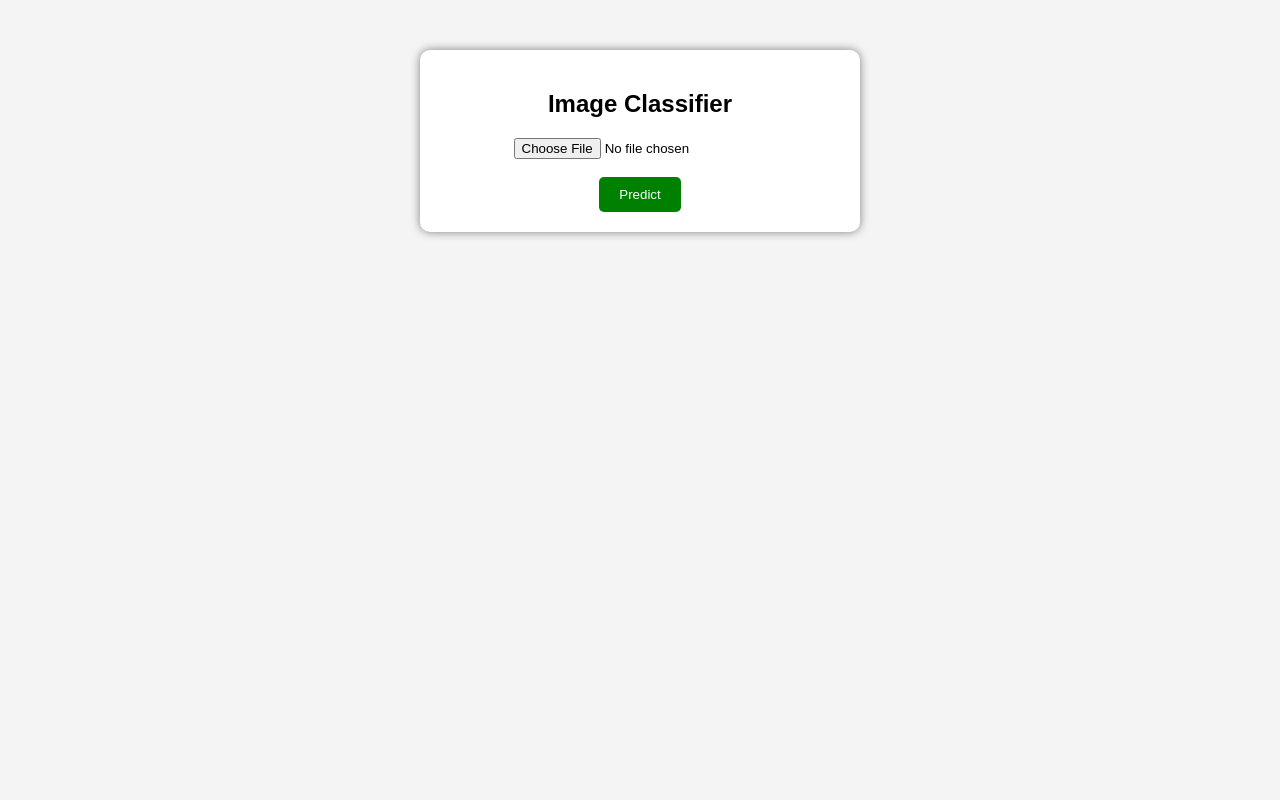
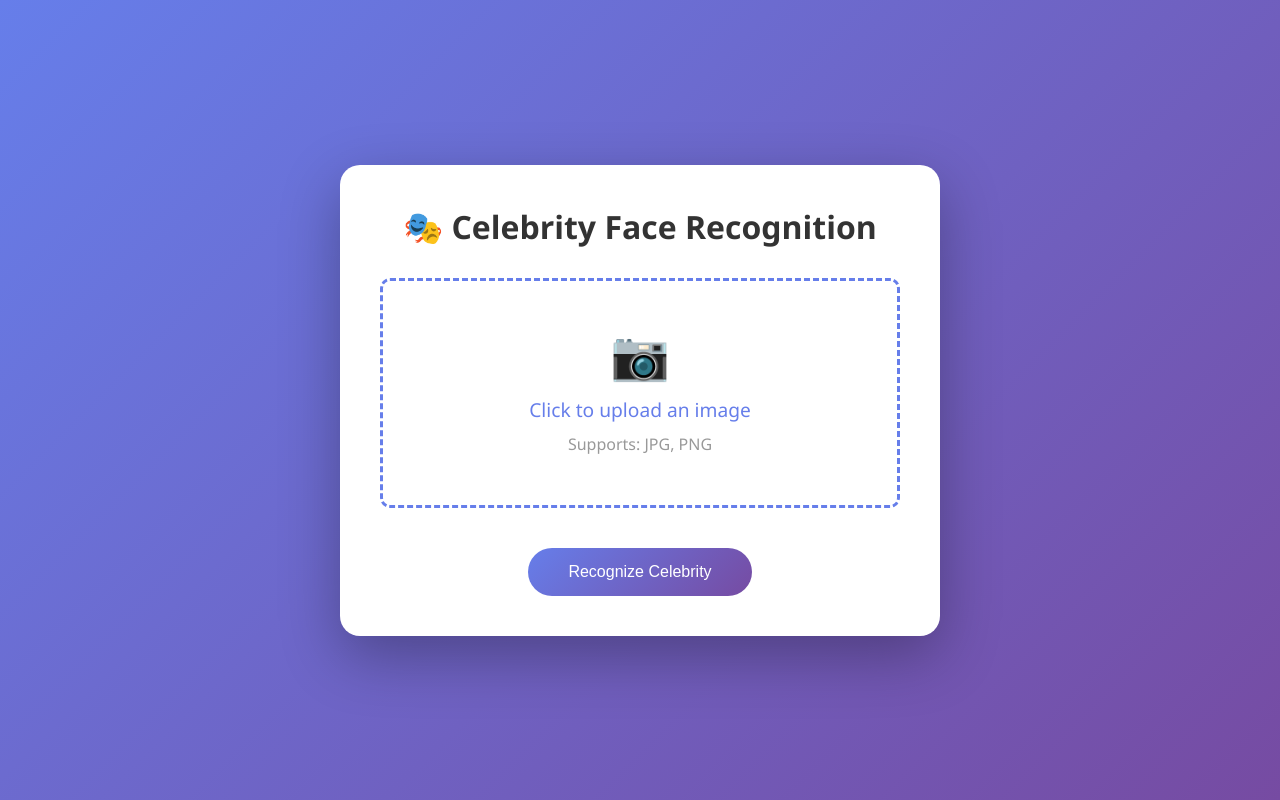
Before and after one commit to mosammunjapara-afk/model, a Flask app: page / in a window 1280 px wide. Run offline with Flask 3, Linux system fonts and the light colour scheme.

Commit message:
Revamp index.html for Celebrity Face Recognition

```diff
--- a/templates/index.html
+++ b/templates/index.html
@@ -1,59 +1,152 @@
 <!DOCTYPE html>
-<html>
+<html lang="en">
 <head>
-    <title>Fruit Image Prediction</title>
+    <meta charset="UTF-8">
+    <meta name="viewport" content="width=device-width, initial-scale=1.0">
+    <title>Celebrity Face Recognition</title>
     <style>
+        * {
+            margin: 0;
+            padding: 0;
+            box-sizing: border-box;
+        }
+
         body {
-            font-family: Arial;
-            background: #f4f4f4;
+            font-family: 'Segoe UI', Tahoma, Geneva, Verdana, sans-serif;
+            background: linear-gradient(135deg, #667eea 0%, #764ba2 100%);
+            min-height: 100vh;
+            display: flex;
+            justify-content: center;
+            align-items: center;
+            padding: 20px;
+        }
+
+        .container {
+            background: white;
+            padding: 40px;
+            border-radius: 20px;
+            box-shadow: 0 20px 60px rgba(0, 0, 0, 0.3);
+            max-width: 600px;
+            width: 100%;
+        }
+
+        h1 {
+            text-align: center;
+            color: #333;
+            margin-bottom: 30px;
+            font-size: 2em;
+        }
+
+        .upload-area {
+            border: 3px dashed #667eea;
+            border-radius: 10px;
+            padding: 40px;
+            text-align: center;
+            margin-bottom: 20px;
+            cursor: pointer;
+            transition: all 0.3s;
+        }
+
+        .upload-area:hover {
+            border-color: #764ba2;
+            background: #f8f9ff;
+        }
+
+        input[type="file"] {
+            display: none;
+        }
+
+        .upload-btn {
+            background: linear-gradient(135deg, #667eea 0%, #764ba2 100%);
+            color: white;
+            padding: 15px 40px;
+            border: none;
+            border-radius: 50px;
+            font-size: 16px;
+            cursor: pointer;
+            transition: transform 0.2s;
+            margin-top: 20px;
+        }
+
+        .upload-btn:hover {
+            transform: scale(1.05);
+        }
+
+        .result-area {
+            margin-top: 30px;
             text-align: center;
         }
-        .box {
-            background: white;
-            padding: 20px;
-            width: 400px;
-            margin: auto;
-            margin-top: 50px;
+
+        .uploaded-img {
+            max-width: 100%;
             border-radius: 10px;
-            box-shadow: 0 0 10px gray;
+            margin-bottom: 20px;
+            box-shadow: 0 5px 15px rgba(0, 0, 0, 0.2);
         }
-        img {
-            width: 200px;
+
+        .prediction {
+            font-size: 2em;
+            color: #667eea;
+            font-weight: bold;
+            margin: 20px 0;
+        }
+
+        .confidence {
+            font-size: 1.2em;
+            color: #666;
+        }
+
+        .file-name {
+            color: #667eea;
+            font-weight: 500;
             margin-top: 10px;
-            border-radius: 10px;
-        }
-        button {
-            padding: 10px 20px;
-            background: green;
-            color: white;
-            border: none;
-            cursor: pointer;
-            border-radius: 5px;
         }
     </style>
 </head>
 <body>
+    <div class="container">
+        <h1>🎭 Celebrity Face Recognition</h1>
 
-<div class="box">
-    <h2> Image Classifier </h2>
+        <form method="POST" enctype="multipart/form-data">
+            <div class="upload-area" onclick="document.getElementById('file-input').click()">
+                <p style="font-size: 3em; margin-bottom: 10px;">📷</p>
+                <p style="color: #667eea; font-size: 1.2em;">Click to upload an image</p>
+                <p style="color: #999; margin-top: 10px;">Supports: JPG, PNG</p>
+                <p class="file-name" id="file-name"></p>
+            </div>
 
-    <form method="POST" enctype="multipart/form-data">
-        <input type="file" name="image" required><br><br>
-        <button type="submit">Predict</button>
-    </form>
+            <input type="file" id="file-input" name="image" accept="image/*" onchange="updateFileName(this)" required>
 
-    {% if prediction %}
-        <h3>Prediction: {{ prediction }}</h3>
+            <div style="text-align: center;">
+                <button type="submit" class="upload-btn">Recognize Celebrity</button>
+            </div>
+        </form>
 
-        {% if confidence %}
-            <h4>Confidence: {{ confidence }} %</h4>
-        {% else %}
-            <h4 style="color:red;">Low confidence – image not recognized</h4>
+        {% if error %}
+        <div class="result-area">
+            <div style="background: #fee; border: 2px solid #c33; border-radius: 10px; padding: 20px; color: #c33;">
+                <p style="font-size: 1.2em; margin: 0;">{{ error }}</p>
+            </div>
+        </div>
         {% endif %}
 
-        <img src="{{ img_path }}">
-    {% endif %}
-</div>
+        {% if prediction %}
+        <div class="result-area">
+            {% if img_path %}
+            <img src="{{ img_path }}" alt="Uploaded Image" class="uploaded-img">
+            {% endif %}
 
+            <div class="prediction">{{ prediction }}</div>
+            <div class="confidence">Confidence: {{ confidence }}%</div>
+        </div>
+        {% endif %}
+    </div>
+
+    <script>
+        function updateFileName(input) {
+            const fileName = input.files[0]?.name || '';
+            document.getElementById('file-name').textContent = fileName ? `Selected: ${fileName}` : '';
+        }
+    </script>
 </body>
 </html>
```
